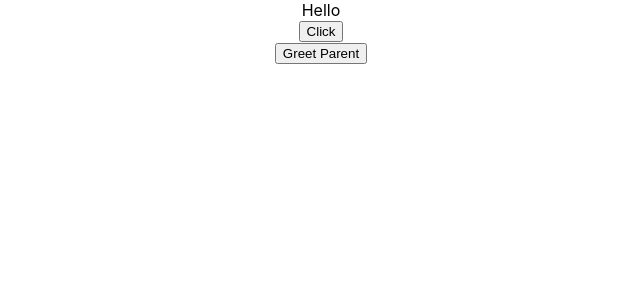
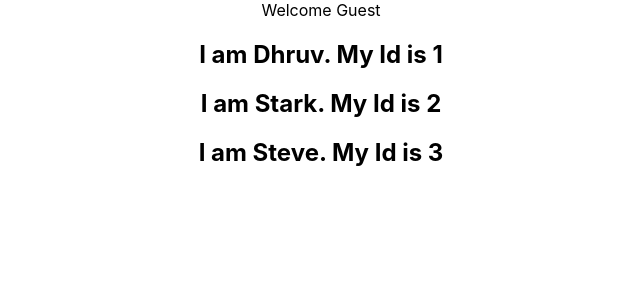
Before and after one commit to dhruvshah01/React.js, a React (Create React App) app in the folder hello-world/: page / in a window 1280 px wide. Shown: the top 300 px of the page, without its empty margins (319-959 px from the left). Built offline with nearby package versions, Linux system fonts and the light colour scheme.

Commit message:
Day-5 commit

```diff
--- a/hello-world/src/App.js
+++ b/hello-world/src/App.js
@@ -10,6 +10,8 @@ import FunctionClick from './Components/FunctionClick';
 import ClassClick from './Components/ClassClick';
 import EventBind from './Components/EventBind';
 import ParentComponent from './Components/ParentComponent';
+import UserGreeting from './Components/UserGreeting';
+import NameList from './Components/NameList';
 
 function App() {
   return (
@@ -26,9 +28,11 @@ function App() {
       <Counter> </Counter>
       <Destructuring name = "Dhruv" lastName = "Shah"> </Destructuring>
       <FunctionClick />
-      <ClassClick></ClassClick>*/}
+      <ClassClick></ClassClick>
       <EventBind> </EventBind>
-      <ParentComponent> </ParentComponent>
+      <ParentComponent> </ParentComponent>*/}
+      <UserGreeting> </UserGreeting>
+      <NameList></NameList>
   </div>
   );
 }
--- /dev/null
+++ b/hello-world/src/Components/NameList.js
@@ -0,0 +1,32 @@
+import React from 'react'
+import Person from './Person'
+function NameList() {
+    const persons = [
+      {
+        id: 1,
+        name: 'Dhruv'
+      },
+      {
+        id: 2,
+        name: 'Stark'
+      },
+      {
+        id: 3,
+        name: 'Steve'
+      }
+    ]
+    const names = ['A', 'B', 'C']
+  // return (
+  //   <div>
+  //     {
+  //       persons.map(person => <h2>I am {person.name}. My ID is {person.id}</h2>)
+  //     }
+  //   </div>
+  // )
+
+
+      const personsList = persons.map(person => <Person key = {person.id} person = {person}></Person>)
+      return <div> {personsList} </div>
+}
+
+export default NameList
--- /dev/null
+++ b/hello-world/src/Components/Person.js
@@ -0,0 +1,11 @@
+import React from 'react'
+
+function Person({person}) {
+  return (
+    <div>
+      <h2> I am {person.name}. My Id is {person.id} </h2>
+    </div>
+  )
+}
+
+export default Person
--- /dev/null
+++ b/hello-world/src/Components/UserGreeting.js
@@ -0,0 +1,46 @@
+import React, { Component } from 'react'
+
+class UserGreeting extends Component {
+
+    constructor(props) {
+      super(props)
+
+      this.state = {
+         isLoggedIn: false
+      }
+    }
+
+
+  render() {
+    // Method 1: If-Else
+    // if(this.state.isLoggedIn){
+    //     return(
+    //         <div>Welcome Dhruv</div>
+    //     )
+    // } else{
+    //     return(
+    //         <div> Welcome Guest</div>
+    //     )
+    // }
+
+    // Method 2: using variable
+    // let message
+    // if (this.state.isLoggedIn){
+    //     message = <div>Welcome Dhruv</div>
+    // }
+    // else{
+    //     message = <div> Welcome Guest</div>
+    // }
+    // return <div>{message}</div>
+
+    //Method 3: Ternary Operator
+    return (
+        this.state.isLoggedIn ? <div>Welcome Dhruv</div> : <div>Welcome Guest</div>
+    )
+
+    //Method 4: Short Circuit (Returns something if true, nothing if false)
+    // return this.state.isLoggedIn && <div> Welcome Dhruv</div>
+  }
+}
+
+export default UserGreeting
```
Also changed, not shown: 2 other files (tests, documents, lock files or other folders).
